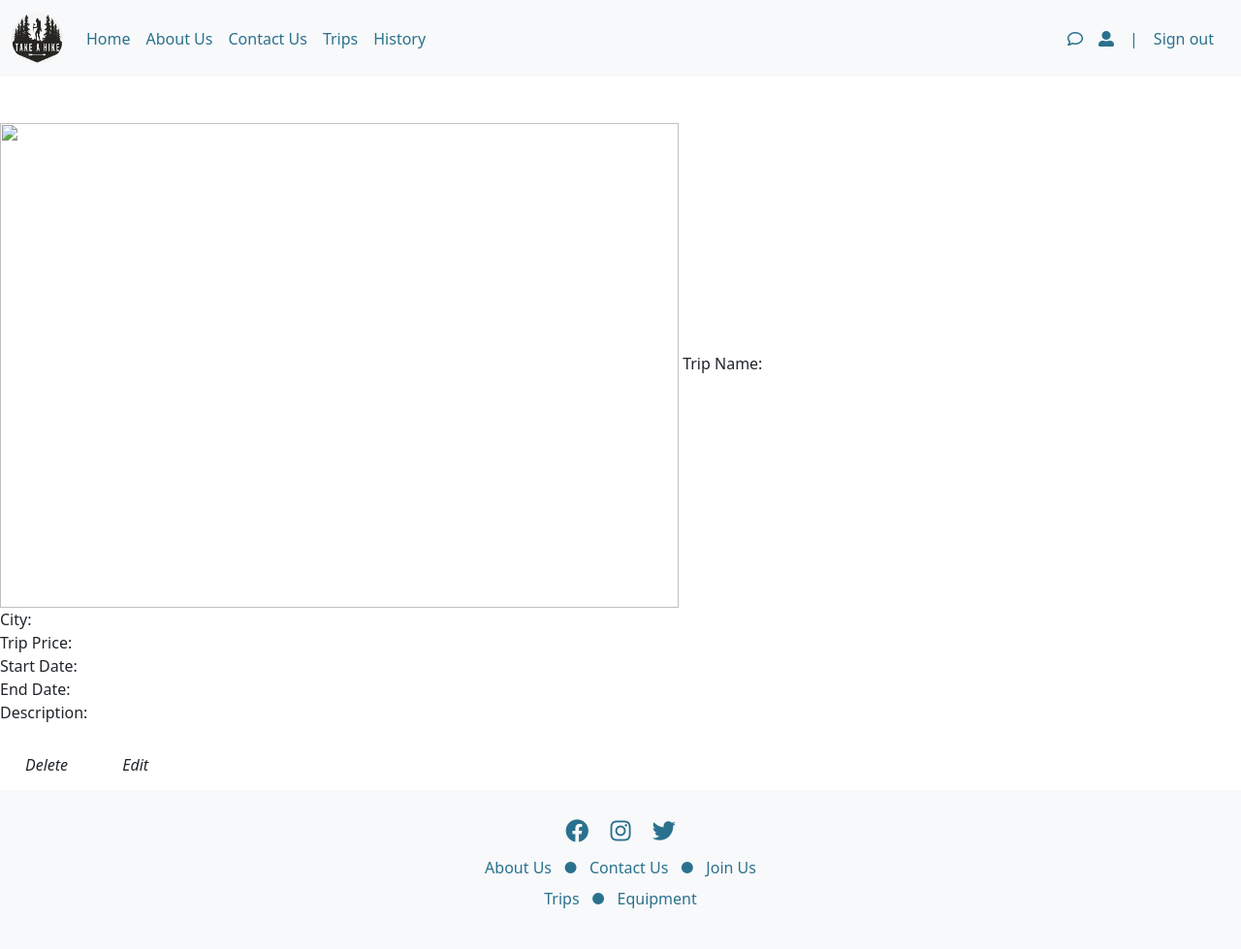
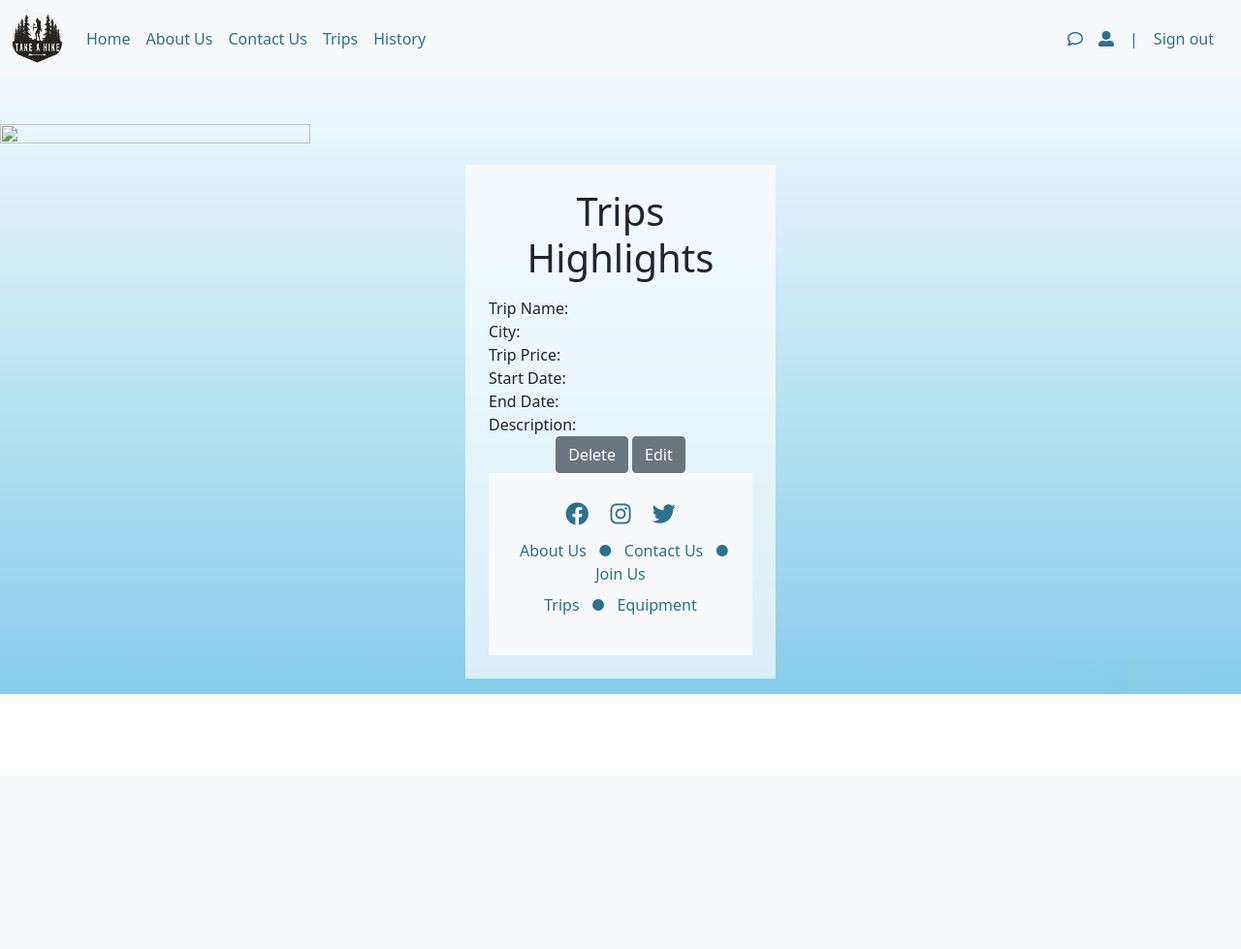
Before and after one commit to SamaRostom/Hiking-Project, a PHP site: page /TripInfo.php?id=1 in a window 1280 px wide. Shown: the whole page at 97% size. After the commit the page ends 716 px from the top, so only its background shows below. Run offline with PHP 8.4, Linux system fonts and the light colour scheme; the visitor is signed in with stand-in values (Sample User, id 1); data that the repository does not hold is empty.

Commit message:
Update TripInfo.php

```diff
--- a/TripInfo.php
+++ b/TripInfo.php
@@ -2,18 +2,28 @@
 <html>
 <head>
 <link href="https://cdn.jsdelivr.net/npm/bootstrap@5.0.2/dist/css/bootstrap.min.css" rel="stylesheet" integrity="sha384-EVSTQN3/azprG1Anm3QDgpJLIm9Nao0Yz1ztcQTwFspd3yD65VohhpuuCOmLASjC" crossorigin="anonymous">
+<link rel="stylesheet" type="text/css" href="https://cdnjs.cloudflare.com/ajax/libs/font-awesome/5.15.4/css/all.min.css">
 	<style>
         #tripimage{
-            width:700px;
-            height:500px;
+            width:50%;
+            height:50%;
         }
+        body{
+
+         background-image: url("images/w.jpg");
+         background-size: 100% 100%;
+            background-repeat: no-repeat;
+        }
+         .container{
+            background-color: #ffffffad;
+
+        }
+
+
     </style>
     <script>
-        var Cart;
-        function addarray(){
-            //alert("hi");
-            //Cart.push(Trip_Code);
-        }
+
+
     </script>
 </head>
 <body>
@@ -43,8 +53,11 @@ if($_SESSION['ID_Type'] == "1"){
 
 ?>
     <br><br>
-    <img src="<?php echo $Trip_Image ?>" id="tripimage" />
 
+    <img src="<?php echo $Trip_Image ?>" id="tripimage" /><br>
+
+<div class='col-10 col-md-8 col-lg-3 container p-4 my-3 mx-auto'>
+        <h1 class='display-6 mb-3 text-center'><b>Trips Highlights</b></h1>
     <?php echo "Trip Name: ".$Hiking_Place ?><br>
     <?php echo "City: ".$City ?><br>
     <?php echo "Trip Price: ".$Trip_Price ?><br>
@@ -52,9 +65,10 @@ if($_SESSION['ID_Type'] == "1"){
     <?php echo "End Date: ".$End_Date ?><br>
     <?php echo "Description: ".$Description_Trip ?><br>
 
-          <a href="DeleteTrips.php?id=<?php echo $data['Trip_Code']; ?>" class="btn ntm-danger mt-3"><i class="btn btn-default" >Delete</i></a>
-         <a href="EditTrips.php?id=<?php echo $data['Trip_Code']; ?>" class="btn ntm-danger mt-3"><i class="btn btn-default" >Edit</i></a>
-
+          <div style="text-align: center">
+      <a href="DeleteTrips.php?id=<?php echo $data['Trip_Code']; ?>" class="btn btn-secondary ">Delete</a>
+         <a href="EditTrips.php?id=<?php echo $data['Trip_Code']; ?>" class="btn btn-secondary ">Edit</a>
+     </div>
 <?php
 }
  else if($_SESSION['ID_Type'] == "2"){
@@ -80,17 +94,22 @@ if($_SESSION['ID_Type'] == "1"){
 
 ?>
     <br><br>
+<div class="col-sm-15">
     <img src="<?php echo $Trip_Image ?>" id="tripimage" />
-
+    </div>
+<div class='col-10 col-md-8 col-lg-3 container p-4 my-3 mx-auto'>
+        <h1 class='display-6 mb-3 text-center'><b>Trips Highlights</b></h1>
     <?php echo "Trip Name: ".$Hiking_Place ?><br>
     <?php echo "City: ".$City ?><br>
     <?php echo "Trip Price: ".$Trip_Price ?><br>
     <?php echo "Start Date: ".$Start_Date ?><br>
     <?php echo "End Date: ".$End_Date ?><br>
     <?php echo "Description: ".$Description_Trip ?><br>
-
+    </div>
           <form action="TripInfo.php">
-          <button type="submit" id="addcart" onclick="addarray()">Add Cart</button>
+            <div style='text-align:center'>
+          <button  type="submit" id="addcart" onclick="addarray()">Add Cart</button>
+          </div>
           </form>
 
 <?php
```
